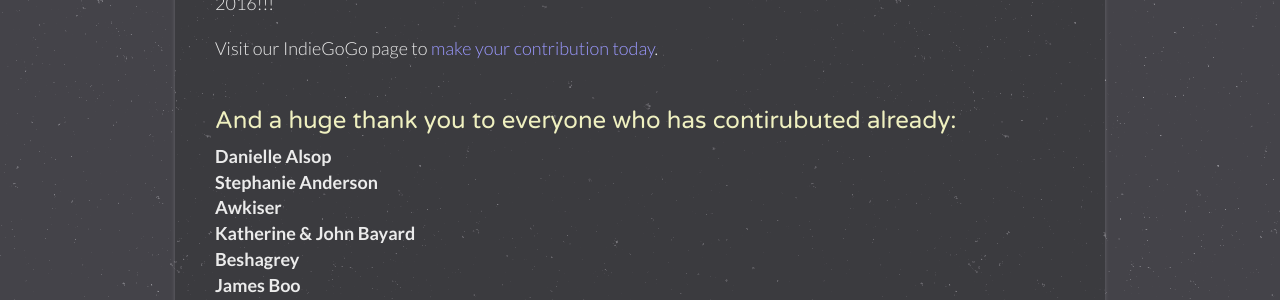
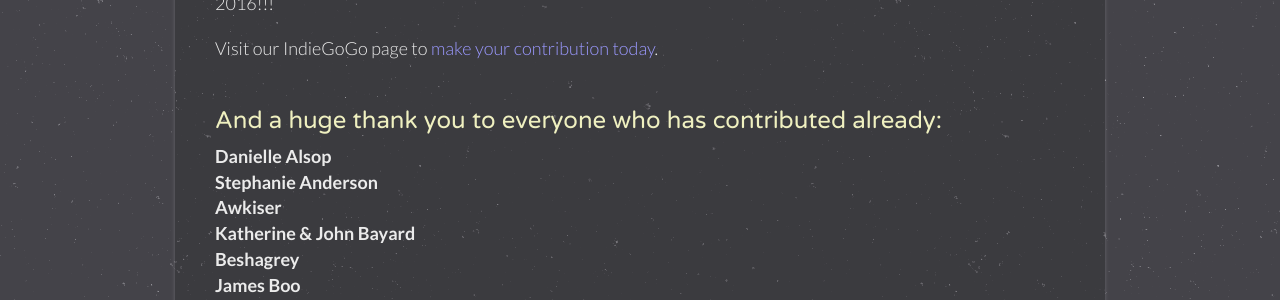
Before and after one commit to OctaviaProject/octaviaproject.github.io, a Jekyll site: the page built from donate.html, in a window 1280 px wide and 900 px high, scrolled down 999 px. Shown: the part 154-454 px from the top of the window. Built offline with Jekyll 4.4.1, drawn with Linux system fonts in a browser that asks for light colours.

Commit message:
Update donate.html

```diff
--- a/donate.html
+++ b/donate.html
@@ -41,7 +41,7 @@
 
       <br>
 
-      <h3>And a huge thank you to everyone who has contirubuted already:</h3>
+      <h3>And a huge thank you to everyone who has contributed already:</h3>
       <p><b>
           Danielle Alsop<br>
           Stephanie Anderson<br>
```
